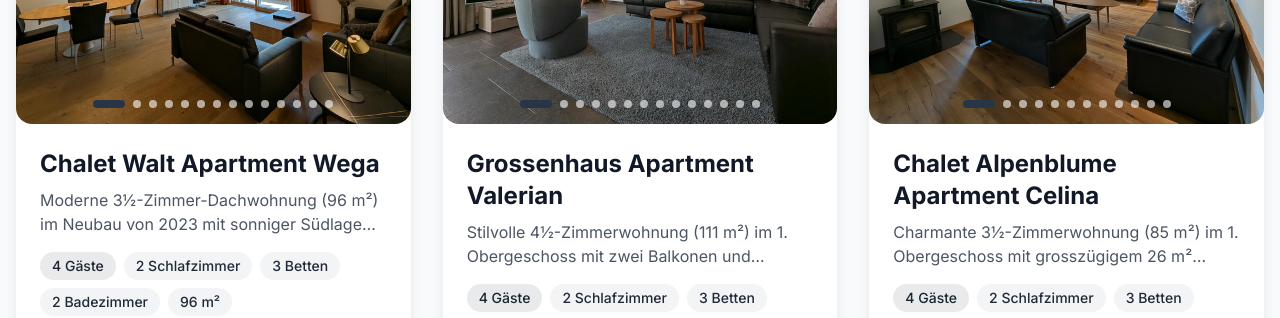
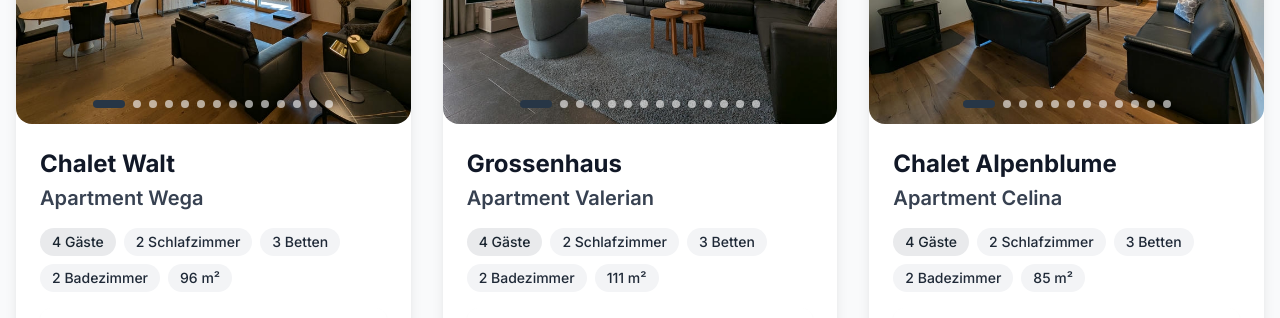
Before and after one commit to mysteriousflyingsquirrel/stiereggrentalsng, a Next.js app: page / in a window 1280 px wide. Shown: the part 780-1098 px from the top of the page. Built offline with nearby package versions, Linux system fonts and the light colour scheme; no server answers.

Commit message:
apartment card refinement

```diff
--- a/src/components/ApartmentCard.tsx
+++ b/src/components/ApartmentCard.tsx
@@ -17,17 +17,29 @@ export default function ApartmentCard({
   locale,
   showCalendar = true,
 }: ApartmentCardProps) {
+  // Parse title and subtitle from apartment name
+  // Pattern: "Title Apartment/Studio Name"
+  // Example: "Chalet Walt Apartment Wega" -> Title: "Chalet Walt", Subtitle: "Apartment Wega"
+  const fullName = apartment.name[locale]
+  const match = fullName.match(/^(.+?)\s+(Apartment|Studio)\s+(.+)$/)
+
+  const title = match ? match[1].trim() : fullName
+  const subtitle = match ? `${match[2]} ${match[3]}`.trim() : null
+
   return (
     <div className="bg-white rounded-2xl shadow-lg overflow-hidden hover:shadow-2xl transition-all duration-300 hover:-translate-y-1">
       <ImageCarousel images={apartment.images} className="w-full" />
 
       <div className="p-6">
-        <h3 className="text-2xl font-bold text-gray-900 mb-2">
-          {apartment.name[locale]}
+        <h3 className="text-2xl font-bold text-gray-900 mb-1">
+          {title}
         </h3>
-        <p className="text-gray-600 mb-4 line-clamp-2">
-          {apartment.shortDescription[locale]}
-        </p>
+        {subtitle && (
+          <p className="text-xl font-semibold text-gray-700 mb-4">
+            {subtitle}
+          </p>
+        )}
+        {!subtitle && <div className="mb-4"></div>}
 
         <div className="flex flex-wrap gap-2 mb-4">
           <Badge variant="accent">
--- a/src/components/ImageCarousel.tsx
+++ b/src/components/ImageCarousel.tsx
@@ -1,6 +1,6 @@
 'use client'
 
-import { useState } from 'react'
+import { useState, useRef } from 'react'
 import Image from 'next/image'
 // Inline SVG icons
 const ChevronLeftIcon = ({ className }: { className?: string }) => (
@@ -36,6 +36,11 @@ type ImageCarouselProps = {
 
 export default function ImageCarousel({ images, className = '' }: ImageCarouselProps) {
   const [currentIndex, setCurrentIndex] = useState(0)
+  const touchStartX = useRef<number | null>(null)
+  const touchEndX = useRef<number | null>(null)
+
+  // Minimum swipe distance (in pixels) to trigger a slide change
+  const minSwipeDistance = 50
 
   if (images.length === 0) {
     return (
@@ -59,8 +64,37 @@ export default function ImageCarousel({ images, className = '' }: ImageCarouselP
     setCurrentIndex(index)
   }
 
+  const onTouchStart = (e: React.TouchEvent) => {
+    touchEndX.current = null
+    touchStartX.current = e.targetTouches[0].clientX
+  }
+
+  const onTouchMove = (e: React.TouchEvent) => {
+    touchEndX.current = e.targetTouches[0].clientX
+  }
+
+  const onTouchEnd = () => {
+    if (!touchStartX.current || !touchEndX.current) return
+
+    const distance = touchStartX.current - touchEndX.current
+    const isLeftSwipe = distance > minSwipeDistance
+    const isRightSwipe = distance < -minSwipeDistance
+
+    if (isLeftSwipe) {
+      goToNext()
+    }
+    if (isRightSwipe) {
+      goToPrevious()
+    }
+  }
+
   return (
-    <div className={`relative w-full h-64 md:h-80 overflow-hidden rounded-2xl ${className}`}>
+    <div
+      className={`relative w-full h-64 md:h-80 overflow-hidden rounded-2xl ${className}`}
+      onTouchStart={onTouchStart}
+      onTouchMove={onTouchMove}
+      onTouchEnd={onTouchEnd}
+    >
       <div className="relative w-full h-full">
         {images.map((image, index) => (
           <div
```
